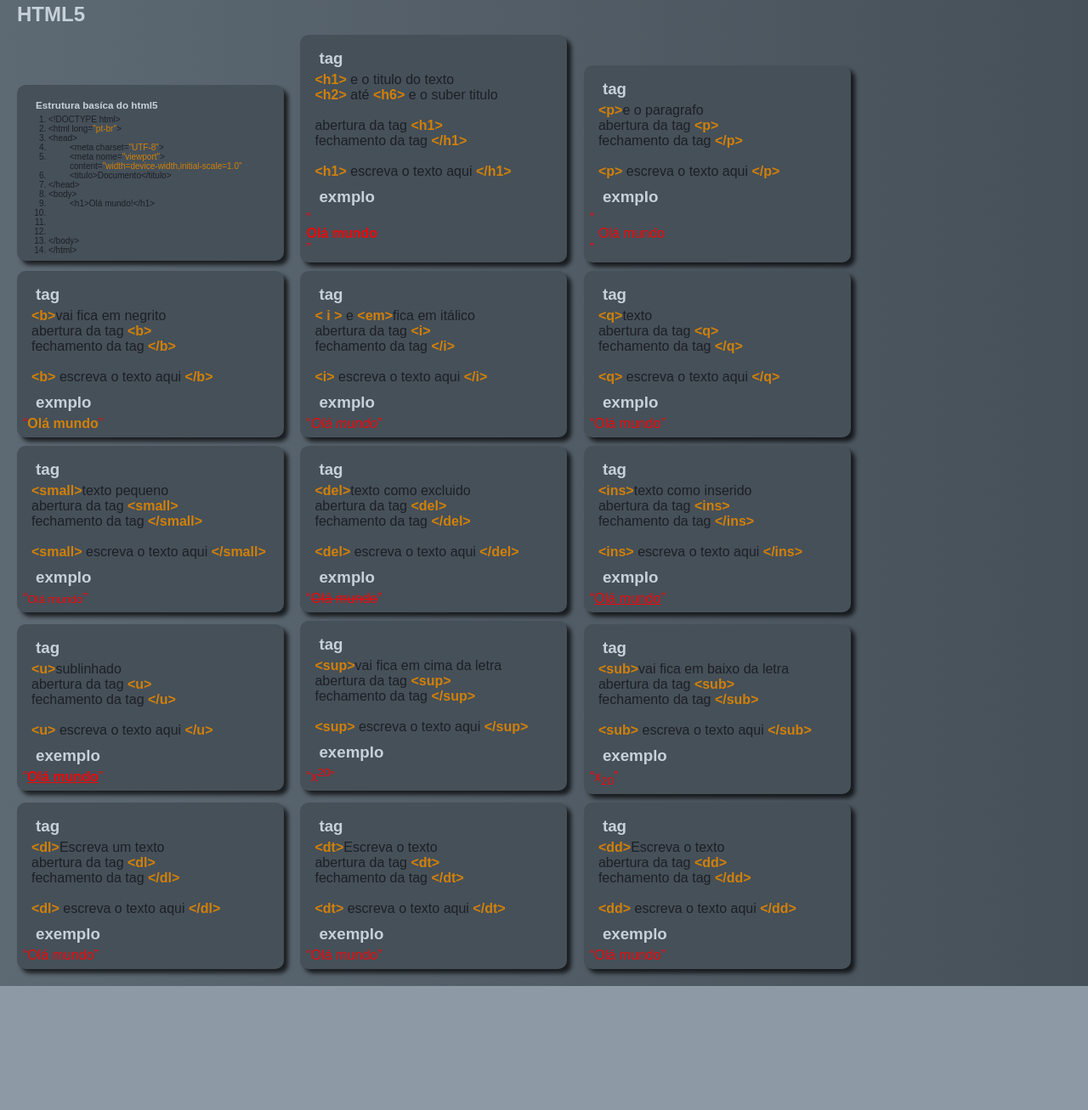
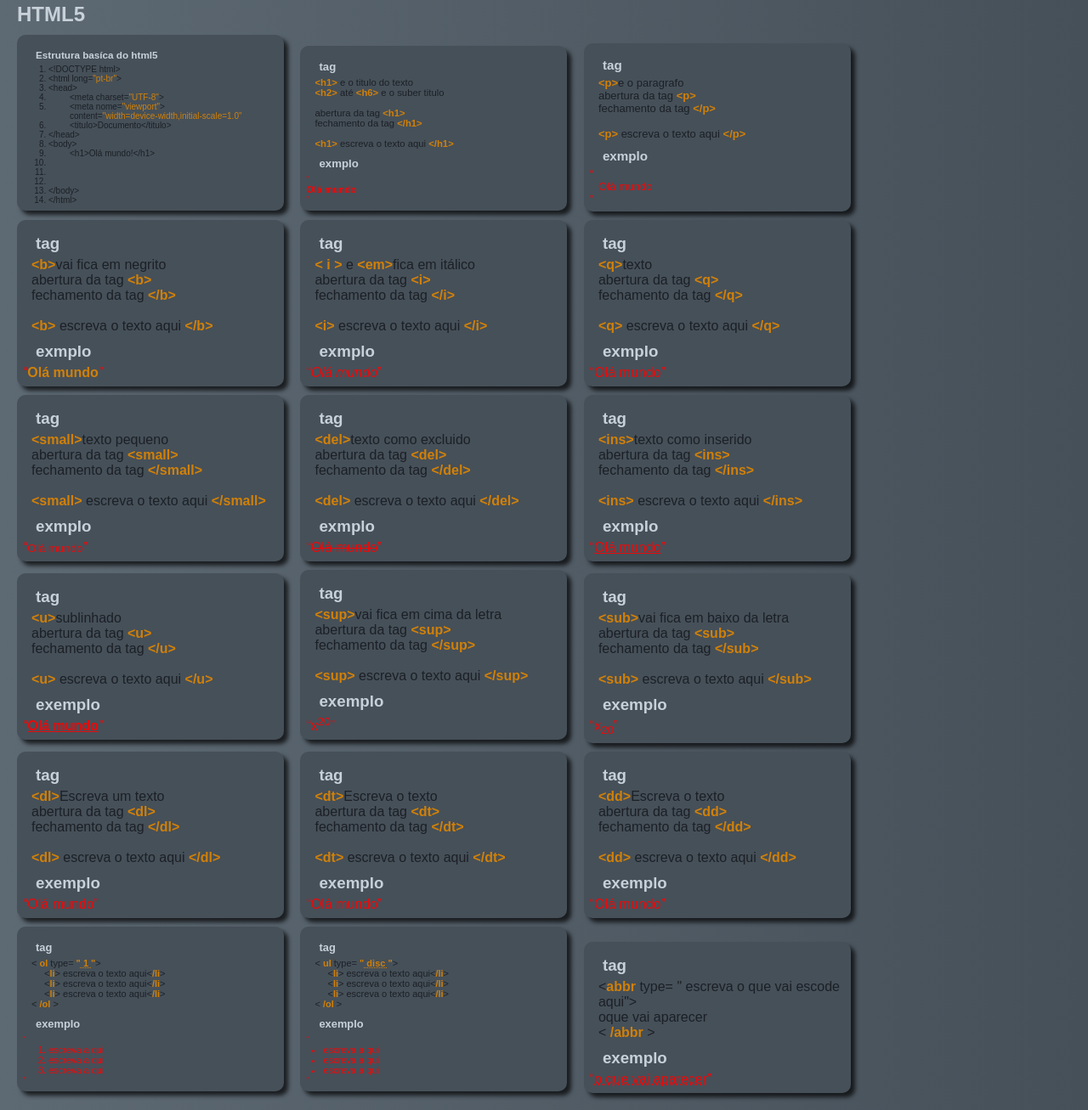
Before and after one commit to lias-alves/codigo, a plain HTML site: page index.html in a window 1280 px wide. Shown: the part 80-1387 px from the top of the page at 85% size. Before the commit the page ends 1241 px from the top, so only its background shows below. Drawn offline with Linux system fonts and the light colour scheme.

Commit message:
atualizacoes da tag

```diff
--- a/estilo/style.css
+++ b/estilo/style.css
@@ -144,3 +144,19 @@
     color: var(--cor6);
     text-decoration: underline;
 }
+
+.tag-h1{
+    font-size: 11.3px;
+}
+
+.tag-pp{
+    font-size: 13px;
+}
+
+article ul li{
+    margin-left: 20px;
+}
+
+.tag-oll-ull{
+    font-size: 11px;
+}
--- a/index.html
+++ b/index.html
@@ -53,7 +53,7 @@
             </aside>
 
 
-            <article>
+            <article class="tag-h1">
                 <h3>tag</h3>
 
                 <p> <b> &lt;h1&gt;</b> e o titulo do texto</p>
@@ -65,7 +65,7 @@
                 <q><h4>Olá mundo</h4></q>
             </article>
 
-            <article>
+            <article class="tag-pp">
                 <h3>tag</h3>
 
                 <p> <b> &lt;p&gt;</b>e o paragrafo</p>
@@ -196,6 +196,49 @@
                 <h3>exemplo</h3>
                 <q>Olá mundo</q>
             </article>
+
+            <article class="tag-oll-ull">
+                <h3>tag</h3>
+                <p>&lt;<b> ol</b> type=<b> "<abbr title="você pode munda o '1' para 'i' ou 'a'."> 1 </abbr>"</b>&gt;</p>
+                <dt>&lt; <b>li</b> &gt; escreva o texto aqui&lt; <b>/li</b> &gt;</dt>
+                <dt>&lt; <b>li</b> &gt; escreva o texto aqui&lt; <b>/li</b> &gt;</dt>
+                <dt>&lt; <b>li</b> &gt; escreva o texto aqui&lt; <b>/li</b> &gt;</dt>
+                <p>&lt; <b>/ol</b> &gt;</p>
+                <h3>exemplo</h3>
+                <ol>
+                    <q>
+                      <li>escreva a qui</li>
+                      <li>escreva a qui</li>
+                      <li>escreva a qui</li>
+                    </q>
+                </ol>
+            </article>
+
+            <article class="tag-oll-ull">
+                <h3>tag</h3>
+                <p>&lt;<b> ul</b> type=<b> "<abbr title="você pode munda o 'disc' para 'circle' ou 'square'."> disc </abbr>"</b>&gt;</p>
+                <dt>&lt; <b>li</b> &gt; escreva o texto aqui&lt; <b>/li</b> &gt;</dt>
+                <dt>&lt; <b>li</b> &gt; escreva o texto aqui&lt; <b>/li</b> &gt;</dt>
+                <dt>&lt; <b>li</b> &gt; escreva o texto aqui&lt; <b>/li</b> &gt;</dt>
+                <p>&lt; <b>/ol</b> &gt;</p>
+                <h3>exemplo</h3>
+                <ul>
+                    <q>
+                      <li>escreva a qui</li>
+                      <li>escreva a qui</li>
+                      <li>escreva a qui</li>
+                    </q>
+                </ul>
+            </article>
+
+            <article>
+                <h3>tag</h3>
+                <p>&lt;<b>abbr </b> type= " escreva o que vai escode aqui"&gt;</p>
+                <p>oque vai aparecer</p>
+                <p>&lt; <b>/abbr</b> &gt;</p>
+                <h3>exemplo</h3>
+                <q><abbr title="escreva o que vai escode aqui">o que vai aparecer</abbr></q>
+            </article>
         </section>
     </main>
 
```
